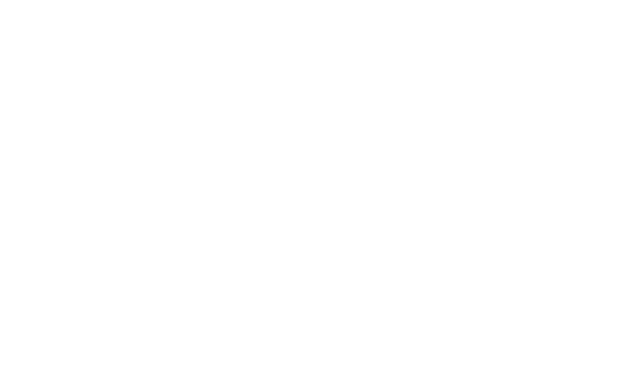
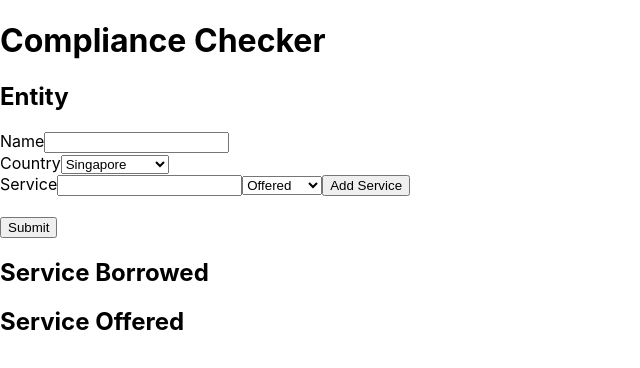
Before and after one commit to peek00/ellipsisTechHack2022, a React (Create React App) app in the folder projectcompliance/: page /complianceinput in a window 1280 px wide. Before the commit this address had no page. Shown: the top 368 px of the page, without its empty margins (0-640 px from the left). Built offline with nearby package versions, Linux system fonts and the light colour scheme.

Commit message:
Entity compliance checker form and redirect made

```diff
--- a/projectcompliance/src/App.js
+++ b/projectcompliance/src/App.js
@@ -5,6 +5,8 @@
 import './App.css';
 import StructuralResult from './page/StructuralResult';
 import StructuralInput from './page/StructuralInput';
+import ComplianceInput from './component/complianceInput';
+import ComplianceResult from './page/ComplianceResult';
 
 
 function App() {
@@ -13,6 +15,8 @@
       <Routes>
         <Route path="/structuralinput" element={StructuralInput()}/> }
         <Route path="/structuralresult" element={ <StructuralResult props/>}/>
+        <Route path='/complianceinput' element={ComplianceInput()}/>
+        <Route path='/complianceresult' element={<ComplianceResult props/>} />
       </Routes>
     </Router>
   );
--- a/projectcompliance/src/component/complianceInput.jsx
+++ b/projectcompliance/src/component/complianceInput.jsx
@@ -0,0 +1,14 @@
+import EntityInput from "./entityInput";
+
+function ComplianceInput () {
+
+    return(
+        <div>
+            <h1>Compliance Checker</h1>
+            <EntityInput/>
+        </div>
+
+    )
+};
+
+export default ComplianceInput;
--- /dev/null
+++ b/projectcompliance/src/component/entityInput.jsx
@@ -0,0 +1,79 @@
+import { Fragment, useCallback, useState } from "react";
+import {useNavigate} from "react-router-dom";
+
+
+function EntityInput () {
+    let serviceOffered = [];
+    let serviceBorrowed = [];
+
+    let serviceType = "offered";
+    let service;
+    const onServiceChange = (evt) =>{
+        service = evt.target.value;
+        return service;
+    }
+    const [entityName, setName] = useState('');
+
+    const handleAddService = (evt) => {
+        //Check if empty string
+
+            if (serviceType === "offered") {
+            serviceOffered.push(service);
+            console.log("offeer pushed");
+            console.log(serviceOffered);
+            } else if (serviceType === "borrowed") {
+            serviceBorrowed.push(service);
+            }
+        evt.preventDefault();
+  };
+
+  const navigate = useNavigate();
+  const handleSubmit = () =>{
+
+    navigate("/complianceresult", {state : {name:entityName}});
+  }
+
+  const onChange = useCallback((evt) => {
+    //Update service type without pressing enter
+    serviceType = evt.target.value;
+  });
+
+    return(
+        <div>
+            <h2>Entity</h2>
+            <form onSubmit={handleSubmit}>
+                Name<input type='text' name='name'onChange={event => setName(event.target.value)}/>
+                <br></br>
+                Country<select name='country' >
+                    <option value='singapore'>Singapore</option>
+                    <option value='notSingapore'>Not Singapore</option>
+                </select>
+                <br></br>
+                Service<input type='text' name='service' onChange={onServiceChange}/>
+                <select name="type" onChange={onChange}>
+                    <option value="offered" >Offered </option>
+                    <option value="borrowed">Borrowed</option>
+                </select>
+                <button onClick={handleAddService}>Add Service</button>
+                <br></br>
+                <br></br>
+                <button type="submit" >Submit</button>
+            </form>
+
+            <div className="info">
+                <h2>Service Borrowed</h2>
+                    <ul>
+                        {serviceBorrowed.length? serviceBorrowed.map(service => (<li key={service}>{service}</li>)) : <span></span>}
+                    </ul>
+                <h2>Service Offered</h2>
+                    <ul>
+                        {serviceOffered.length? serviceOffered.map(service => (<li key={service}>{service}</li>)) : <span></span>}
+                    </ul>
+            </div>
+
+        </div>
+
+    );
+};
+
+export default EntityInput;
--- a/projectcompliance/src/component/reactFlow.jsx
+++ b/projectcompliance/src/component/reactFlow.jsx
@@ -4,7 +4,7 @@
   applyEdgeChanges,
   applyNodeChanges,
 } from "react-flow-renderer";
-import {useNavigate, useParams, useSearchParams} from "react-router-dom";
+import {useNavigate} from "react-router-dom";
 
 import initialNodes from "../data/nodes";
 import initialEdges from "../data/edges";
@@ -16,9 +16,7 @@
 
 function Flow() {
   const navigate = useNavigate();
-  const [searchParams, setSearchParams] = useSearchParams();
 
-  console.log(searchParams.get("n"));
 
   const defaultEdgeOptions = { animated: true };
 
--- a/projectcompliance/src/component/reactFlowDisplayOnly.jsx
+++ b/projectcompliance/src/component/reactFlowDisplayOnly.jsx
@@ -22,12 +22,6 @@
   const [nodes,setNodes] = useState(propNodes.propNodes);
 
   const [edges, setEdges] = useState(propNodes.propEdges);
-
-  console.log("Nodes is this now");
-  console.log(nodes.propNodes);
-
-
-
 
 //   const onNodesChange = useCallback(
 //     (changes) => setNodes((nds) => applyNodeChanges(changes, nds)),
--- a/projectcompliance/src/page/ComplianceInput.js
+++ b/projectcompliance/src/page/ComplianceInput.js
@@ -1,9 +1,11 @@
 import React from 'react';
+
+import ComplianceInput from '../component/complianceInput';
 
 function ComplianceInput() {
   return (
       <div className="App">
-        <complianceInput/>
+        <ComplianceInput/>
       </div>
   );
 }
--- /dev/null
+++ b/projectcompliance/src/page/ComplianceResult.js
@@ -0,0 +1,20 @@
+import React from "react";
+import {  useLocation } from "react-router-dom";
+
+
+
+function ComplianceResult() {
+    const location = useLocation();
+    const name = location.state?.name;
+
+
+
+    return (
+        <div>
+            <h1>Compliance Result Page</h1>
+            <h2>{name}</h2>
+        </div>
+    );
+}
+
+export default ComplianceResult;
--- a/projectcompliance/src/page/StructuralResult.js
+++ b/projectcompliance/src/page/StructuralResult.js
@@ -16,7 +16,6 @@
             <h1></h1>
             <h2> Recommendations & Review</h2>
             <FlowDisplay propNodes={nodesData} propEdges={edgesData}/>
-
         </div>
     );
 }
```
